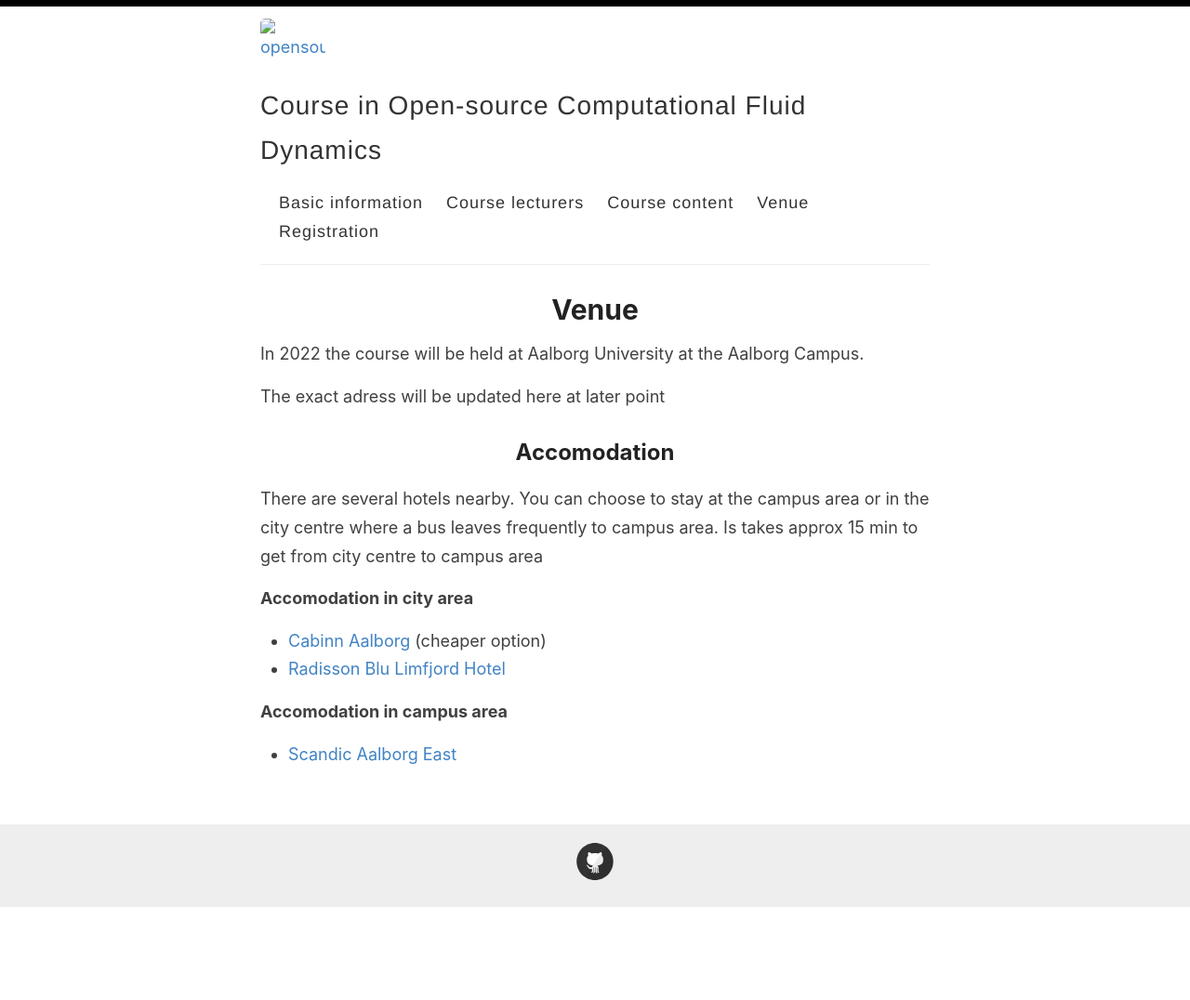
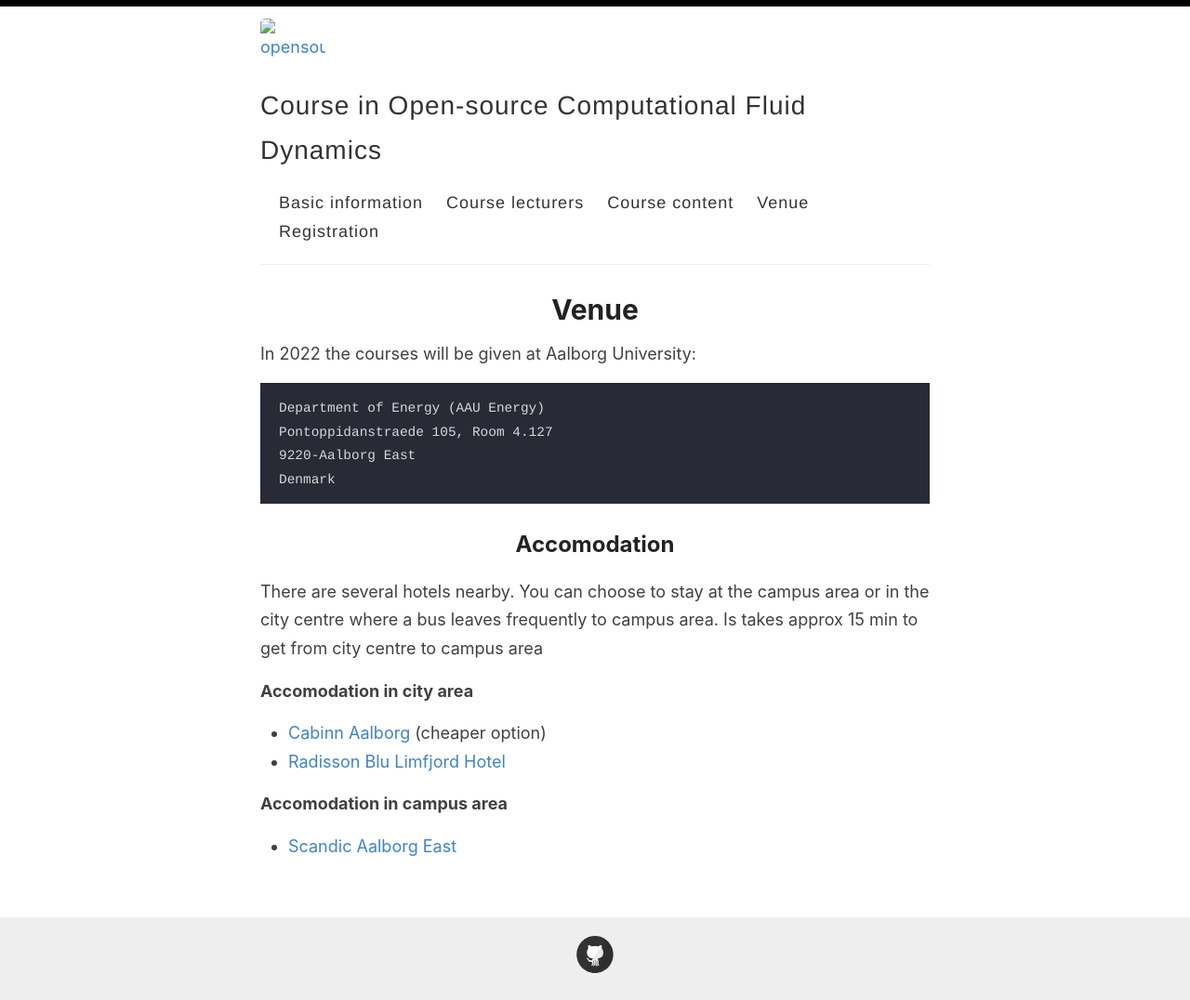
Before and after one commit to OpenSourceCFDCourse/opensourcecfdcourse.github.io, a Jekyll site: the page built from _pages/venue.md, in a window 1280 px wide. Shown: the whole page at 93% size. Built offline with Jekyll 4.4.1, drawn with Linux system fonts in a browser that asks for light colours; before the commit the page ends 977 px from its top, so only the background shows below that.

Commit message:
Updated venue 2022

````diff
--- a/_pages/venue.md
+++ b/_pages/venue.md
@@ -4,10 +4,13 @@ permalink: /venue/
 title: Venue
 ---
 
-In 2022 the course will be held at Aalborg University at the Aalborg Campus.
-
-The exact adress will be updated here at later point
-
+In 2022 the courses will be given at Aalborg University:
+```
+Department of Energy (AAU Energy)
+Pontoppidanstraede 105, Room 4.127
+9220-Aalborg East
+Denmark
+```
 ## Accomodation
 
 There are several hotels nearby. You can choose to stay at the campus area or in the city centre where a bus leaves frequently to campus area. Is takes approx 15 min to get from city centre to campus area
````
